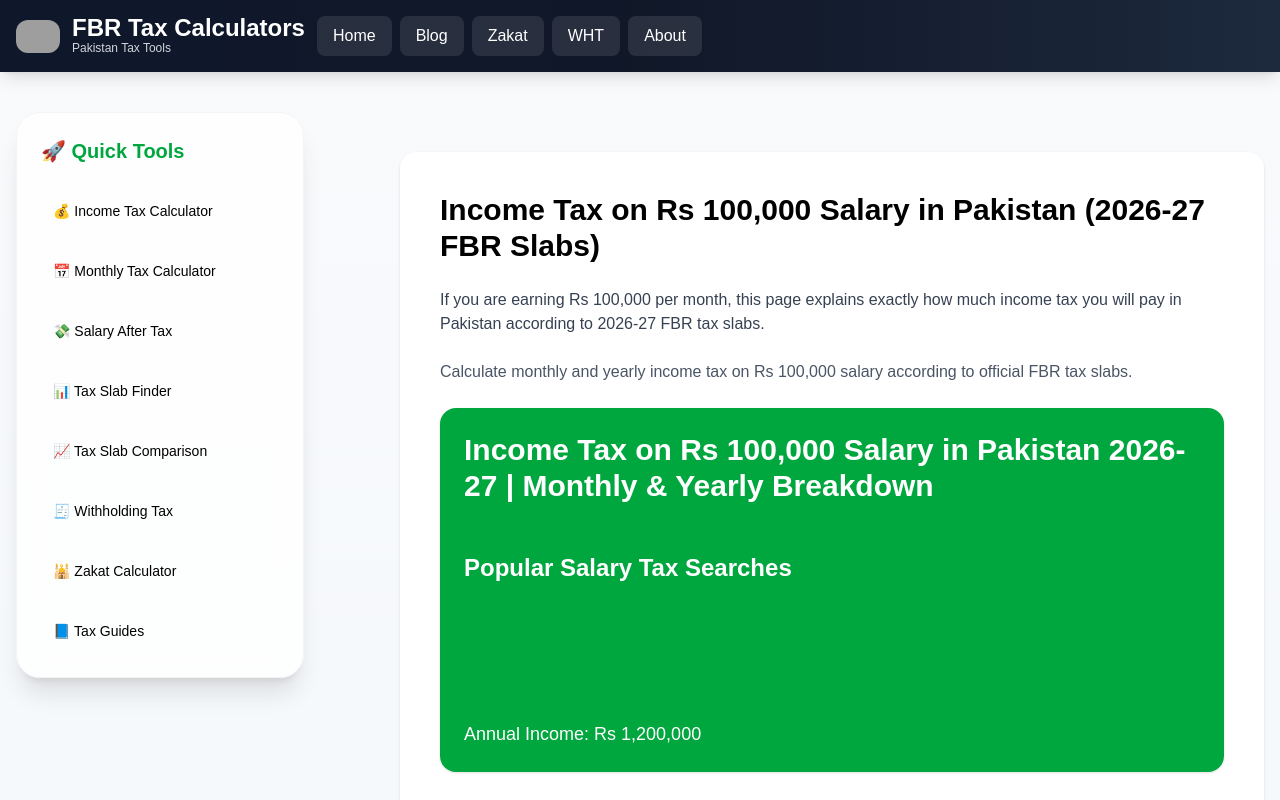
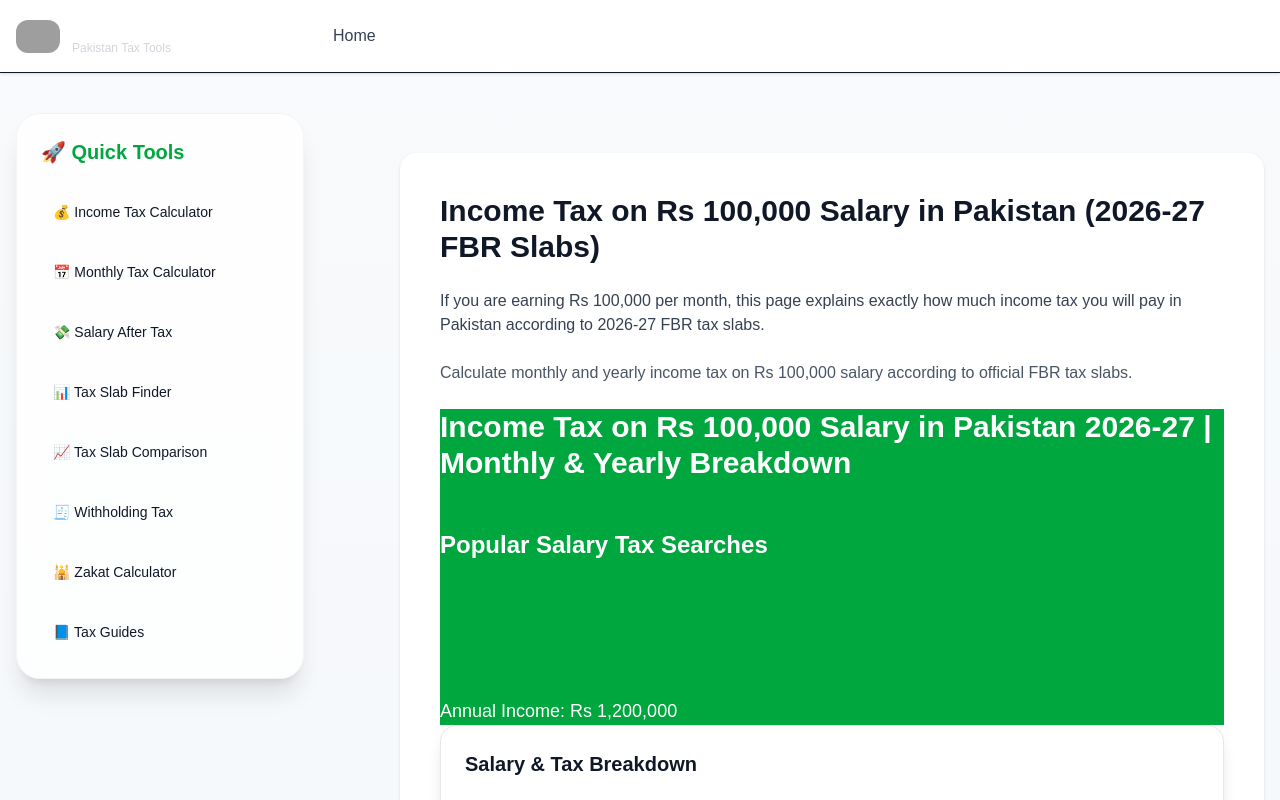
Before and after one commit to muhammadobaid1986/fbrtaxcalculators, a Next.js app: page /salary/100000 in a window 1280 px wide. Shown: the top 800 px of the page. Built offline with nearby package versions, Linux system fonts and the light colour scheme; grey boxes are pictures that could not be loaded.

Commit message:
Premium UI polish without performance impact

```diff
--- a/app/layout.tsx
+++ b/app/layout.tsx
@@ -68,10 +68,10 @@ export default function RootLayout({
         crossOrigin="anonymous"
       ></script>
     </head>
-      <body className="bg-gradient-to-b from-slate-50 to-gray-200">
+      <body className="bg-gray-50 text-gray-900">
 
         {/* NAVBAR */}
-        <nav className="bg-gradient-to-r from-slate-900 via-gray-900 to-slate-800 shadow-lg sticky top-0 z-50">
+        <nav className="bg-white border-b shadow-sm sticky top-0 z-50">
   <div className="max-w-7xl mx-auto px-4 py-4 flex flex-col md:flex-row items-center gap-3">
 
     <Link
@@ -100,7 +100,7 @@ export default function RootLayout({
 
     <div className="flex flex-wrap justify-center gap-2">
 
-      <Link href="/" className="px-4 py-2 bg-white/10 text-white rounded-lg hover:bg-white/20 transition">
+      <Link href="/" className="px-4 py-2 text-gray-700 hover:text-green-600 transition">
         Home
       </Link>
 
--- a/app/page.tsx
+++ b/app/page.tsx
@@ -134,7 +134,7 @@ const seconds = now ? now.getSeconds() : 0;
 
       {/* HERO SECTION */}
 <div className="mt-8 mb-8 max-w-4xl mx-auto">
-  <div className="bg-white rounded-3xl shadow-sm">
+  <div className="bg-white rounded-2xl shadow-md p-8 text-center border border-gray-100">
 
     <h1 className="text-3xl md:text-5xl font-extrabold text-gray-800">
   FBR Income Tax Calculator Pakistan 2026-27 | Salary & Slab Comparison
--- a/app/salary/[salary]/page.tsx
+++ b/app/salary/[salary]/page.tsx
@@ -45,7 +45,7 @@ export default async function Page({ params }: any) {
   Calculate monthly and yearly income tax on Rs {monthlySalary.toLocaleString()} salary according to official FBR tax slabs.
 </p>
 
-      <div className="bg-green-600 text-white p-6 rounded-2xl shadow mb-8">
+      <div className="bg-green-600 text-white hover:bg-green-700 transition duration-300">
   <h1 className="text-3xl font-bold mb-4">
     Income Tax on Rs {monthlySalary.toLocaleString()} Salary in Pakistan 2026-27 | Monthly & Yearly Breakdown
   </h1>
@@ -64,7 +64,7 @@ export default async function Page({ params }: any) {
   </p>
 </div>
 
-<div className="bg-white rounded-2xl shadow-xl p-6 mb-10 border border-gray-100">
+<div className="bg-white rounded-2xl shadow-lg p-6 mb-10 border border-gray-200">
   <h2 className="text-xl font-bold mb-6">Salary & Tax Breakdown</h2>
 
   <table className="w-full text-left border-collapse">
```
